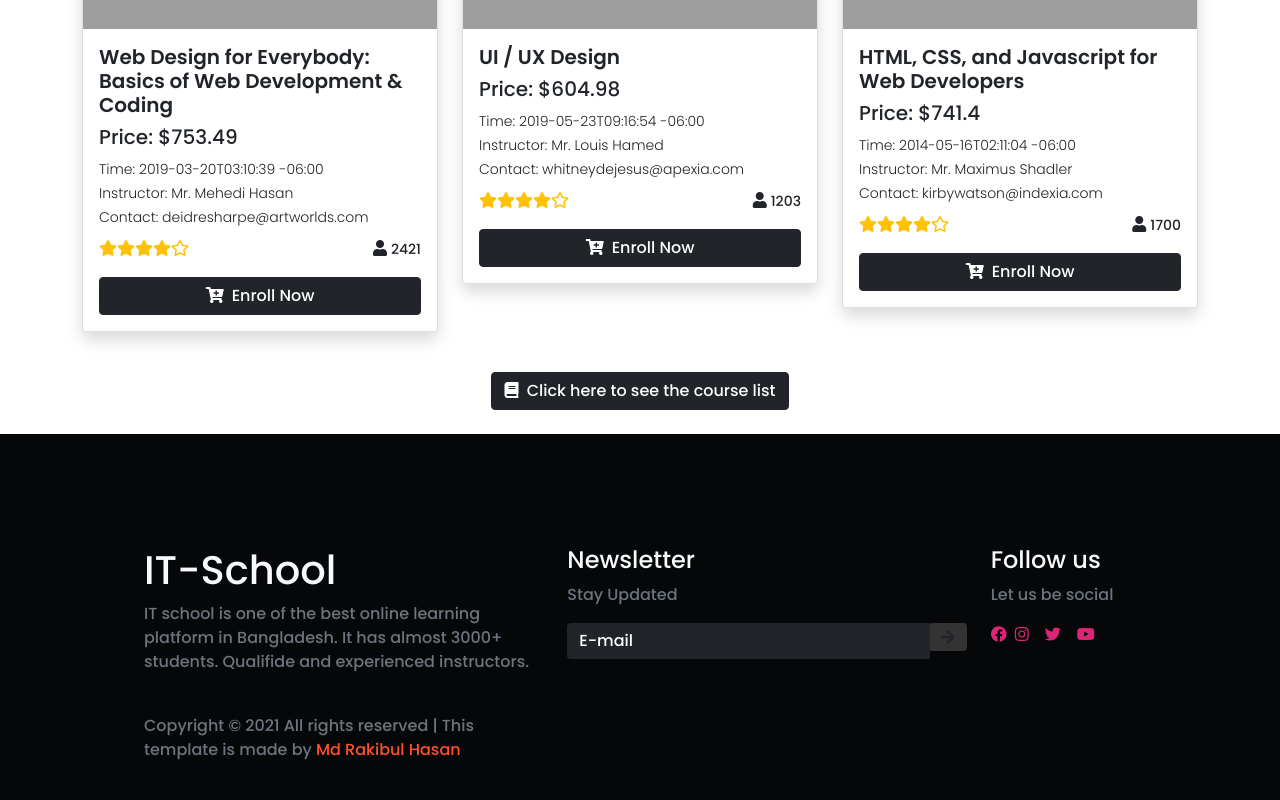
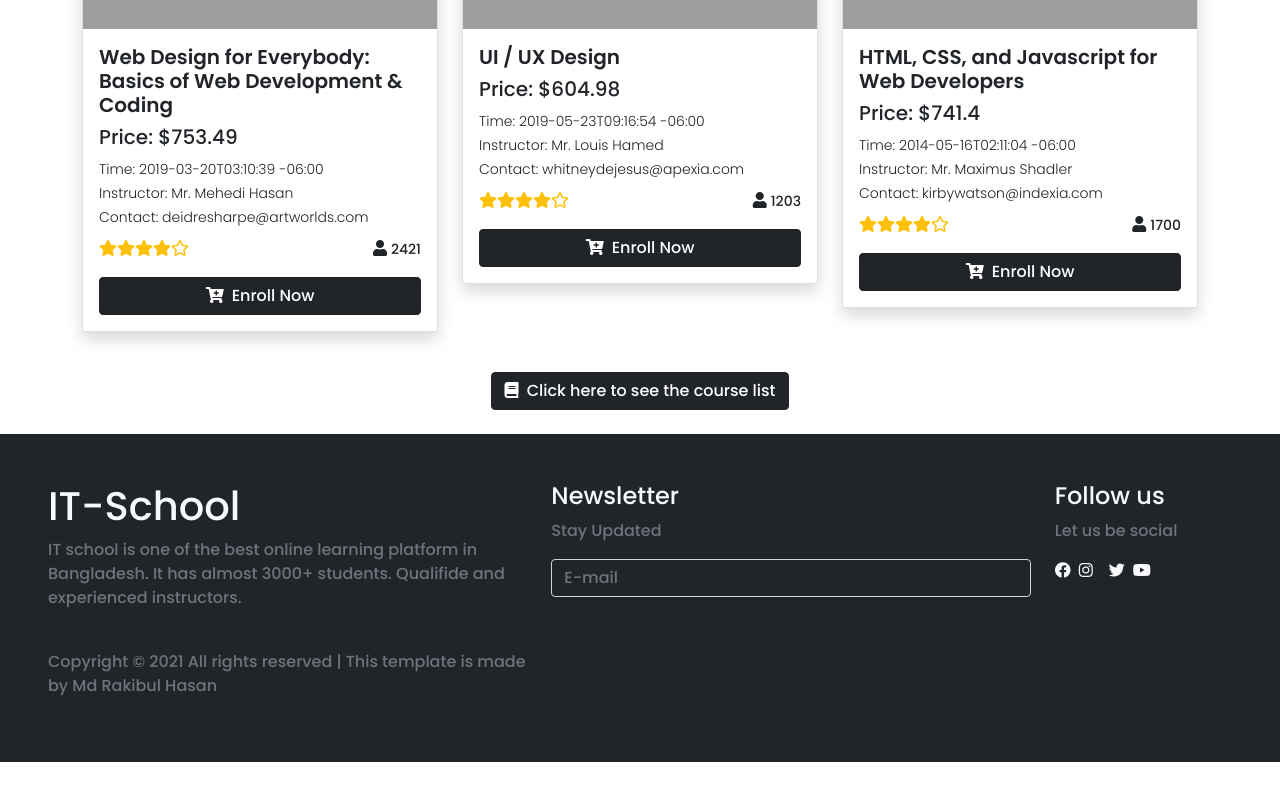
Before and after one commit to rakibulhasan-swe/course-selling-website, a React (Create React App) app: page / in a window 1280 px wide. Shown: the part 1574-2374 px from the top of the page. After the commit the page ends 2336 px from the top, so only its background shows below. Built offline with nearby package versions, Linux system fonts and the light colour scheme; grey boxes are pictures that could not be loaded.

Commit message:
done finally

```diff
--- a/src/Components/Footer/Footer.css
+++ /dev/null
@@ -1,25 +0,0 @@
-footer{
-    background: rgba(0, 0, 0, 0.815);
-    overflow-x: hidden;
-    padding: 14vmin 18vmin;
-}
-footer p>span{
-    color: #ff512f;
-}
-footer input{
-    border: none !important;
-}
-footer input::placeholder{
-    color: white !important;
-}
-footer .input-group .input-group-text{
-    background: #333;
-    border: none;
-}
-footer .column i{
-    color: #dd2476;
-    cursor: pointer;
-}
-footer .column i+i{
-    padding: 0 0.5em;
-}
--- a/src/Components/Footer/Footer.js
+++ b/src/Components/Footer/Footer.js
@@ -1,9 +1,8 @@
 import React from 'react';
-import './Footer.css';
 
 const Footer = () => {
     return (
-        <div className='bg-dark'>
+        <div className='bg-dark p-5'>
             <footer>
                 <div className="container-fluid p-0">
                     <div className="row text-left">
@@ -11,7 +10,7 @@ const Footer = () => {
                             <h1 className="text-light">IT-School</h1>
                             <p className="text-muted">IT school is one of the best online learning platform in Bangladesh. It has almost 3000+ students. Qualifide and experienced instructors.</p>
                             <p className="pt-4 text-muted">Copyright &copy; 2021 All rights reserved | This template is made by
-                            <span> Md Rakibul Hasan</span></p>
+                                <span> Md Rakibul Hasan</span></p>
                         </div>
 
                         <div className="col-md-5 col-sm-12">
@@ -21,11 +20,6 @@ const Footer = () => {
                                 <div className="col pl-">
                                     <div className="input-group pr-5">
                                         <input className="form-control bg-dark text-white" type="text" placeholder="E-mail" />
-                                        <div className="input-group-prepend">
-                                            <div className="input-group-text">
-                                                <i className="fas fa-arrow-right"></i>
-                                            </div>
-                                        </div>
                                     </div>
                                 </div>
                             </form>
@@ -34,10 +28,10 @@ const Footer = () => {
                         <div className="col-md-2 col-sm-12">
                             <h4 className="text-light">Follow us</h4>
                             <p className="text-muted">Let us be social</p>
-                            <div className="column">
+                            <div className="column text-light">
                                 <i className="fab fa-facebook-f"></i>
-                                <i className="fab fa-instagram"></i>
-                                <i className="fab fa-twitter"></i>
+                                <i className="fab fa-instagram mx-2"></i>
+                                <i className="fab fa-twitter mx-2"></i>
                                 <i className="fab fa-youtube"></i>
                             </div>
                         </div>
```
